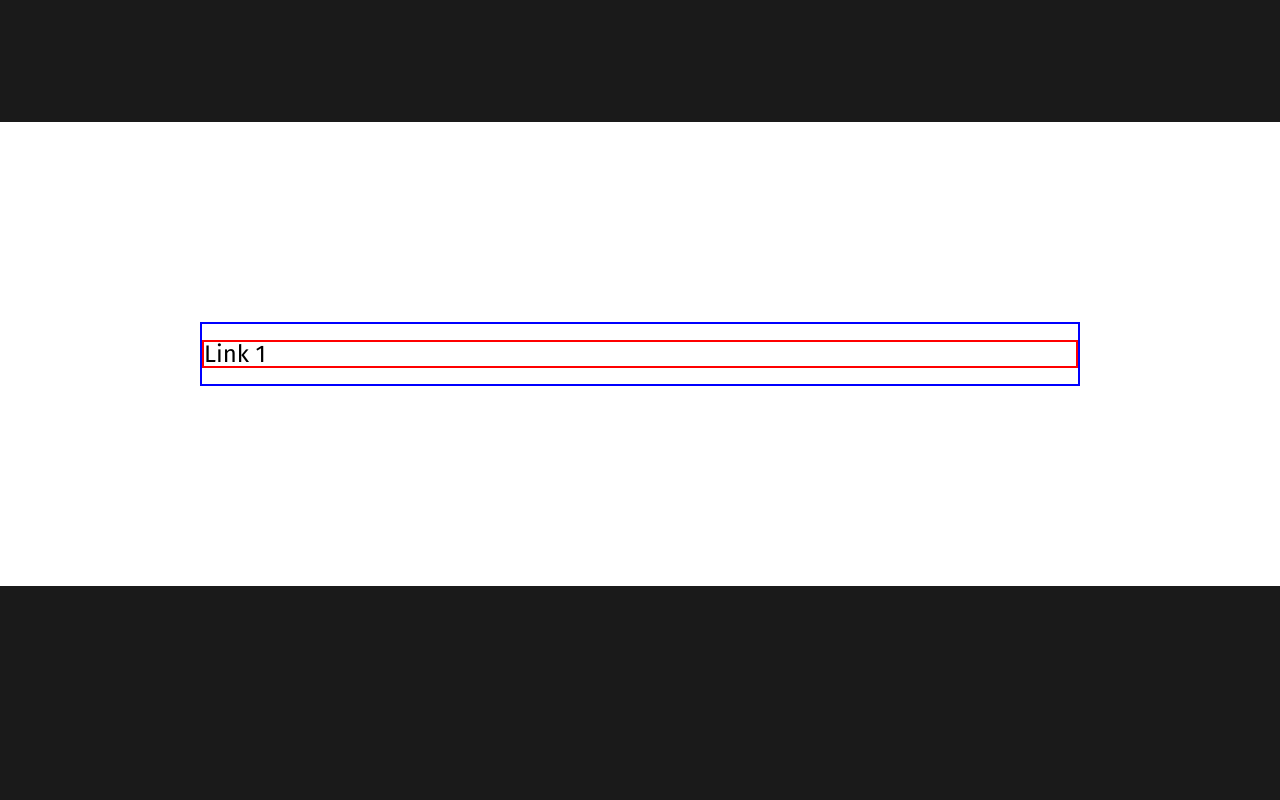
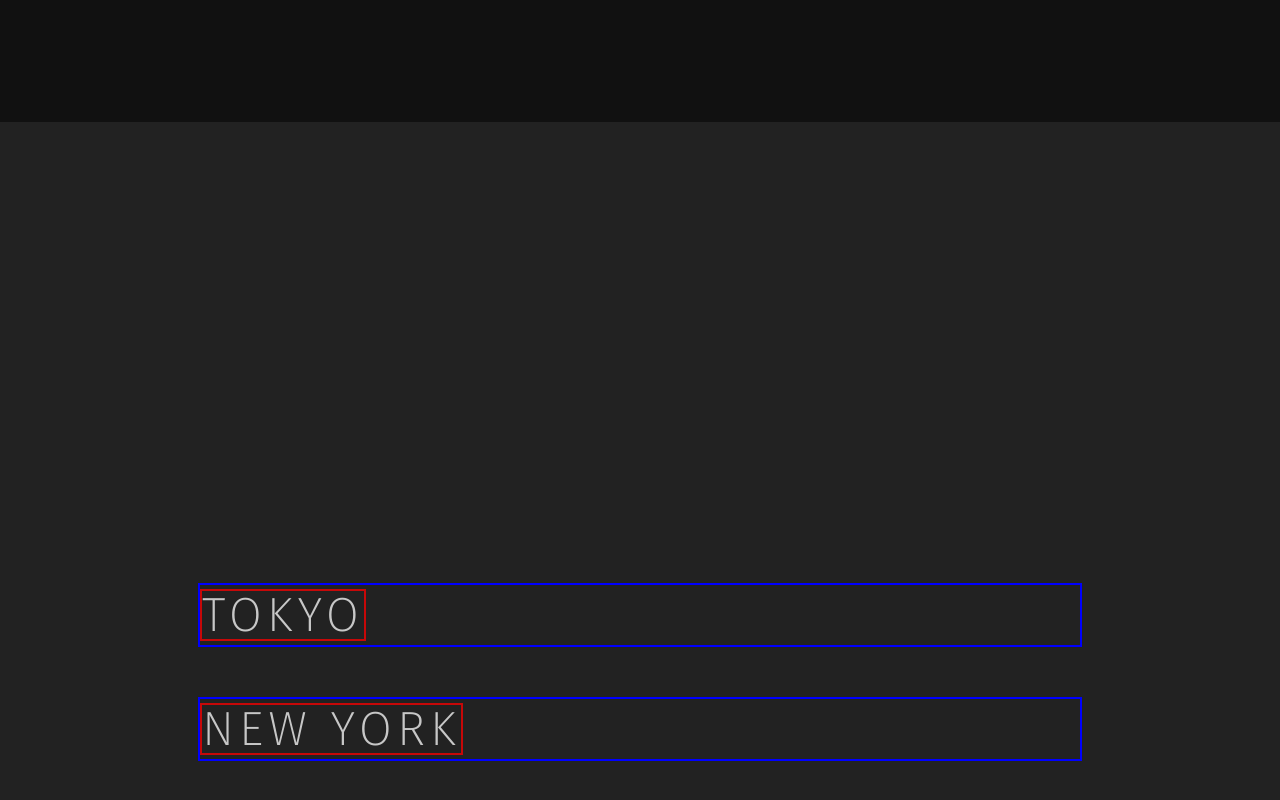
Before and after one commit to SirBruno/gsap-project, a plain HTML site: page index.html in a window 1280 px wide. Shown: the part 678-1478 px from the top of the page. Before the commit the page ends 1264 px from the top, so only its background shows below. Drawn offline with nearby package versions, Linux system fonts and the light colour scheme.

Commit message:
v2 of Design Studio K animation

```diff
--- a/index.html
+++ b/index.html
@@ -36,10 +36,12 @@
   </section>
   <section class="imageReveal">
     <div class="imageReveal__container">
-      <div class="imageReveal__image"></div>
-      <p>Link 1</p>
-      <!-- <p>Link 2</p> -->
-      <!-- <p>Link 3</p> -->
+      <div class="imageReveal__image tokyo"></div>
+      <p>Tokyo</p>
+    </div>
+    <div class="imageReveal__container">
+      <div class="imageReveal__image new-york"></div>
+      <p>New York</p>
     </div>
   </section>
 
@@ -107,34 +109,36 @@
       scrollTrigger: { trigger: ".cards" }
     })
 
-    const animation = gsap.to(document.querySelectorAll(".imageReveal__image"), {
-      opacity: 1,
-      duration: 0.4,
-      scale: 1,
-      ease: "ease-in-out"
-    });
+    // Image reveal on hover (ref: ds-k.site)
 
-    document.querySelectorAll(".imageReveal p")[0].addEventListener("mouseenter", () => animation.play());
-    document.querySelectorAll(".imageReveal p")[0].addEventListener("mouseleave", () => animation.reverse());
+    for (i = 0; i < document.querySelectorAll(".imageReveal p").length; i++) {
 
-    animation.reverse();
+      const animation = gsap.to(document.querySelectorAll(".imageReveal__image")[i], {
+        opacity: 1,
+        scale: 1,
+        ease: "power1.in"
+      });
 
-    var xTo = gsap.quickTo(".imageReveal__image", "x", {duration: 0.4, ease: "power3"});
-    var yTo = gsap.quickTo(".imageReveal__image", "y", {duration: 0.4, ease: "power3"});
+      document.querySelectorAll(".imageReveal p")[i].addEventListener("mouseenter", () => animation.play());
+      document.querySelectorAll(".imageReveal p")[i].addEventListener("mouseleave", () => animation.reverse());
+
+      animation.reverse();
+
+      document.querySelectorAll(".imageReveal p")[i].addEventListener("mousemove", moveText);
+    }
+
+    var xTo = gsap.quickTo(".imageReveal__container div", "x", {duration: 0.4, ease: "power3"});
+    var yTo = gsap.quickTo(".imageReveal__container div", "y", {duration: 0.4, ease: "power3"});
 
     //   to move image along with cursor
     function moveText(e) {
-      gsap.to(".imageReveal__image", {
+      gsap.to(".imageReveal__container div", {
         x: e.offsetX,
-        y: e.offsetY - 12,
+        y: e.offsetY - 24,
         duration: 0.4,
         ease: "power3"
       })
-      // xTo(e.clientX);
-      // yTo(e.clientY);
     }
-
-    document.querySelectorAll(".imageReveal p")[0].addEventListener("mousemove", moveText);
   </script>
 </body>
 
--- a/style.css
+++ b/style.css
@@ -25,7 +25,7 @@ body {
   padding: 0;
   margin: 0;
   font-family: 'Fira Sans', sans-serif;
-  background: #1a1a1a;
+  background: #111;
   overflow-x: hidden;
 }
 
@@ -109,8 +109,14 @@ body {
 
 .imageReveal {
   padding: 200px;
-  background: #fff;
+  background: #222;
   position: relative;
+  min-height: 700px;
+  display: flex;
+  align-items: center;
+  flex-direction: column;
+  justify-content: center;
+  gap: 50px;
 }
 
 .imageReveal__container {
@@ -118,29 +124,54 @@ body {
   position: relative;
   height: 60px;
   display: flex;
+  flex-direction: row;
+  width: 100%;
 }
 
 .imageReveal p {
-  font-size: 24px;
+  font-size: 48px;
+  font-weight: 200;
   z-index: 10;
   margin: 0;
   padding: 0;
   border: 2px solid red;
-  width: 100%;
   display: flex;
   align-self: center;
   line-height: 1;
   cursor: pointer;
+  transition: .1s;
+  color: #fff;
+  opacity: .75;
+  text-transform: uppercase;
+  letter-spacing: 5px;
+}
+
+.imageReveal p:hover {
+  color: #fff;
+  transition: .1s;
+  opacity: 1;
+}
+
+.imageReveal__image {
+  height: 500px;
+  width: 100%;
+  max-width: 700px;
+  position: absolute;
+  scale: 0.75;
+  opacity: 0;
+  filter: brightness(75%);
+  top: -220px;
+  left: -100px;
 }
 
 
-.imageReveal__image {
-  height: 300px;
-  width: 300px;
-  background: red;
-  position: absolute;
-  scale: 0.75;
-  opacity: 0;
-  top: -120px;
-  left: -150px;
+.imageReveal__image.tokyo {
+  background: url(/assets/tokyo.jpg);
+  background-size: cover;
+
 }
+
+.imageReveal__image.new-york {
+  background: url(/assets/new-york.jpg);
+  background-size: cover;
+}
```
Also changed, not shown: assets/new-york.jpg (added), assets/tokyo.jpg (added).
